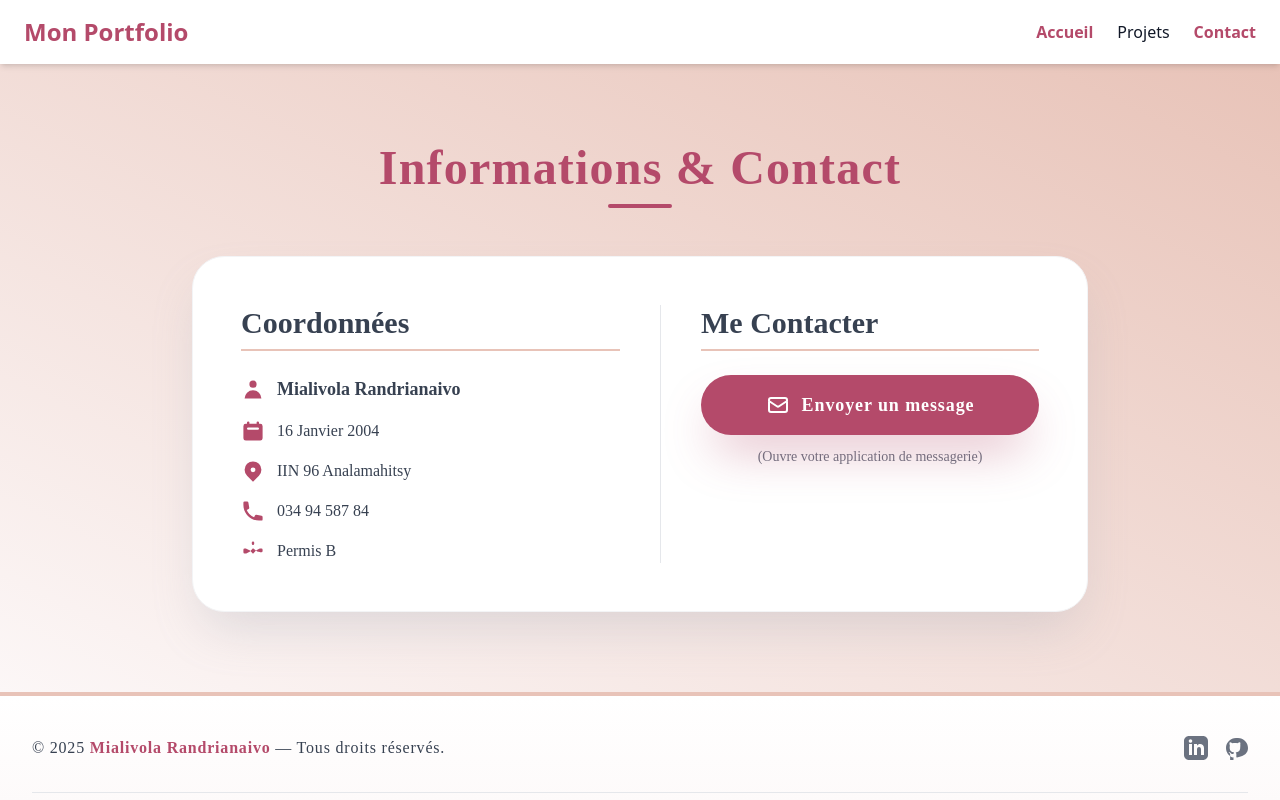
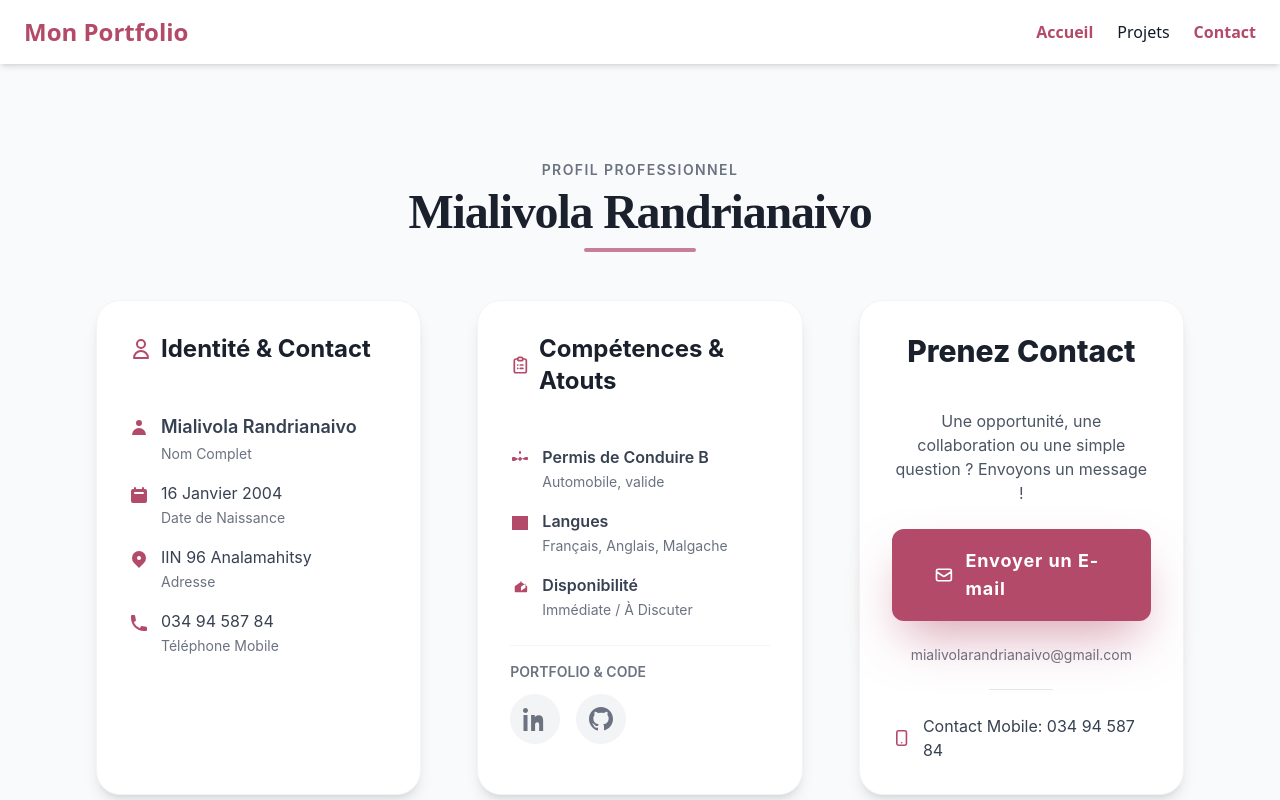
Before and after one commit to Miali1865/mon-portfolio, an Angular app: page /contact in a window 1280 px wide. Shown: the top 800 px of the page. Built offline with nearby package versions, Linux system fonts and the light colour scheme.

Commit message:
amélioration du design globale

```diff
--- a/src/app/layout/header/header.html
+++ b/src/app/layout/header/header.html
@@ -20,12 +20,15 @@
     class="flex-col md:flex md:flex-row md:space-x-6 absolute md:static top-full left-0 w-full md:w-auto bg-white md:bg-transparent shadow-md md:shadow-none space-y-4 md:space-y-0 px-6 md:px-0 py-4 md:py-0 transition-all duration-300 ease-in-out"
   >
     <a routerLink="/" routerLinkActive="text-[#b44a6a] font-semibold"
-      class="hover:text-[#b44a6a] transition">Accueil</a>
+      class="hover:text-[#b44a6a] transition"
+      (click)="closeMenu()">Accueil</a>
 
     <a routerLink="/projets" routerLinkActive="text-[#b44a6a] font-semibold"
-      class="hover:text-[#b44a6a] transition">Projets</a>
+      class="hover:text-[#b44a6a] transition"
+      (click)="closeMenu()">Projets</a>
 
     <a routerLink="/contact" routerLinkActive="text-[#b44a6a] font-semibold"
-      class="hover:text-[#b44a6a] transition">Contact</a>
+      class="hover:text-[#b44a6a] transition"
+      (click)="closeMenu()">Contact</a>
   </nav>
 </header>
--- a/src/app/layout/header/header.ts
+++ b/src/app/layout/header/header.ts
@@ -12,4 +12,8 @@ export class Header {
   toggleMenu() {
     this.isMenuOpen = !this.isMenuOpen;
   }
+
+  closeMenu() {
+    this.isMenuOpen = false;
+  }
 }
--- a/src/app/pages/accueil/accueil.html
+++ b/src/app/pages/accueil/accueil.html
@@ -13,7 +13,10 @@
       </p>
 
       <div class="flex flex-col sm:flex-row gap-6 mt-10">
-        <button class="px-8 py-4 bg-[#b44a6a] text-white rounded-full shadow-xl shadow-[#b44a6a]/30 hover:bg-[#9d3e5d] transition-all duration-500 ease-in-out transform hover:-translate-y-1 hover:shadow-2xl font-semibold tracking-wider">
+        <button
+          routerLink="/projets"
+          class="px-8 py-4 bg-[#b44a6a] text-white rounded-full shadow-xl shadow-[#b44a6a]/30 hover:bg-[#9d3e5d] transition-all duration-500 ease-in-out transform hover:-translate-y-1 hover:shadow-2xl font-semibold tracking-wider"
+        >
           Découvrir mes projets
         </button>
 
--- a/src/app/pages/contact/contact.html
+++ b/src/app/pages/contact/contact.html
@@ -1,56 +1,119 @@
-<section class="bg-gradient-to-tr from-[#fcf7f7] to-[#e8c3b8] w-full py-20 px-8 md:px-16 xl:px-32 font-[Poppins]">
-  <div class="max-w-4xl mx-auto">
+<section class="bg-gray-50 w-full py-24 px-4 md:px-12 xl:px-24 font-[Inter] overflow-hidden">
+  <div class="max-w-6xl mx-auto">
 
-    <h2 class="text-5xl font-extrabold text-[#b44a6a] tracking-wide font-['Playfair_Display',_serif] mb-16 text-center relative">
-      Informations & Contact
-      <span class="absolute -bottom-4 left-1/2 transform -translate-x-1/2 w-16 h-1 bg-[#b44a6a] rounded-full"></span>
-    </h2>
+    <!-- Header -->
+    <header class="mb-16 text-center">
+      <p class="text-sm font-semibold tracking-widest uppercase text-gray-500 mb-2">Profil Professionnel</p>
+      <h2 class="text-5xl font-extrabold text-[#1a202c] tracking-tight font-['Playfair_Display',_serif] relative inline-block">
+        Mialivola Randrianaivo
+        <span class="absolute -bottom-4 left-1/2 transform -translate-x-1/2 w-28 h-1 bg-[#b44a6a] rounded-full opacity-70"></span>
+      </h2>
+    </header>
 
-    <div class="bg-white p-10 lg:p-12 rounded-[2rem] shadow-2xl shadow-gray-400/30 border border-gray-100 grid grid-cols-1 md:grid-cols-2 gap-10">
+    <!-- Card Grid -->
+    <div class="grid grid-cols-1 lg:grid-cols-3 gap-10 lg:gap-14">
 
-      <div>
-        <h3 class="text-3xl font-bold text-gray-700 mb-6 border-b-2 border-[#e8c3b8] pb-2">
-          Coordonnées
+      <!-- Identité & Contact -->
+      <div class="bg-white p-8 rounded-3xl shadow-lg border border-gray-100 flex flex-col space-y-6 hover:shadow-xl transition-shadow duration-300">
+        <h3 class="text-2xl font-bold text-[#1a202c] mb-6 flex items-center">
+          <svg class="w-6 h-6 mr-2 text-[#b44a6a]" fill="none" stroke="currentColor" viewBox="0 0 24 24"><path stroke-linecap="round" stroke-linejoin="round" stroke-width="2" d="M16 7a4 4 0 11-8 0 4 4 0 018 0zM12 14a7 7 0 00-7 7h14a7 7 0 00-7-7z"></path></svg>
+          Identité & Contact
         </h3>
-
         <ul class="space-y-4 text-gray-700">
-          <li class="flex items-center space-x-3">
-            <svg class="w-6 h-6 text-[#b44a6a] flex-shrink-0" fill="currentColor" viewBox="0 0 20 20" xmlns="http://www.w3.org/2000/svg"><path d="M10 9a3 3 0 100-6 3 3 0 000 6zm-7 9a7 7 0 1114 0H3z"></path></svg>
-            <span class="font-bold text-lg">Mialivola Randrianaivo</span>
+          <li class="flex items-start space-x-3">
+            <svg class="w-5 h-5 text-[#b44a6a] mt-1 flex-shrink-0" fill="currentColor" viewBox="0 0 20 20"><path fill-rule="evenodd" d="M10 9a3 3 0 100-6 3 3 0 000 6zm-7 9a7 7 0 1114 0H3z" clip-rule="evenodd"></path></svg>
+            <div>
+              <span class="font-semibold text-lg block">Mialivola Randrianaivo</span>
+              <span class="text-sm text-gray-500">Nom Complet</span>
+            </div>
           </li>
-          <li class="flex items-center space-x-3">
-            <svg class="w-6 h-6 text-[#b44a6a] flex-shrink-0" fill="currentColor" viewBox="0 0 20 20" xmlns="http://www.w3.org/2000/svg"><path fill-rule="evenodd" d="M6 2a1 1 0 00-1 1v1H4a2 2 0 00-2 2v10a2 2 0 002 2h12a2 2 0 002-2V6a2 2 0 00-2-2h-1V3a1 1 0 10-2 0v1H7V3a1 1 0 00-1-1zm0 5a1 1 0 000 2h8a1 1 0 100-2H6z" clip-rule="evenodd"></path></svg>
-            <span class="text-md">16 Janvier 2004</span>
+          <li class="flex items-start space-x-3">
+            <svg class="w-5 h-5 text-[#b44a6a] mt-1 flex-shrink-0" fill="currentColor" viewBox="0 0 20 20"><path fill-rule="evenodd" d="M6 2a1 1 0 00-1 1v1H4a2 2 0 00-2 2v10a2 2 0 002 2h12a2 2 0 002-2V6a2 2 0 00-2-2h-1V3a1 1 0 10-2 0v1H7V3a1 1 0 00-1-1zm0 5a1 1 0 000 2h8a1 1 0 100-2H6z" clip-rule="evenodd"></path></svg>
+            <div>
+              <span class="block">16 Janvier 2004</span>
+              <span class="text-sm text-gray-500">Date de Naissance</span>
+            </div>
           </li>
-          <li class="flex items-center space-x-3">
-            <svg class="w-6 h-6 text-[#b44a6a] flex-shrink-0" fill="currentColor" viewBox="0 0 20 20" xmlns="http://www.w3.org/2000/svg"><path fill-rule="evenodd" d="M5.05 4.05a7 7 0 119.9 9.9L10 18.9l-4.95-4.95a7 7 0 010-9.9zM10 11a2 2 0 100-4 2 2 0 000 4z" clip-rule="evenodd"></path></svg>
-            <span class="text-md">IIN 96 Analamahitsy</span>
+          <li class="flex items-start space-x-3">
+            <svg class="w-5 h-5 text-[#b44a6a] mt-1 flex-shrink-0" fill="currentColor" viewBox="0 0 20 20"><path fill-rule="evenodd" d="M5.05 4.05a7 7 0 119.9 9.9L10 18.9l-4.95-4.95a7 7 0 010-9.9zM10 11a2 2 0 100-4 2 2 0 000 4z" clip-rule="evenodd"></path></svg>
+            <div>
+              <span class="block">IIN 96 Analamahitsy</span>
+              <span class="text-sm text-gray-500">Adresse</span>
+            </div>
           </li>
-          <li class="flex items-center space-x-3">
-            <svg class="w-6 h-6 text-[#b44a6a] flex-shrink-0" fill="currentColor" viewBox="0 0 20 20" xmlns="http://www.w3.org/2000/svg"><path d="M2 3a1 1 0 011-1h2.153a1 1 0 01.986.836l.74 4.435a1 1 0 01-.54 1.06l-1.548.773a11.037 11.037 0 006.105 6.105l.772-1.549a1 1 0 011.06-.54l4.435.74a1 1 0 01.836.986V17a1 1 0 01-1 1h-2C7.82 18 2 12.18 2 5V3z"></path></svg>
-            <span class="text-md">034 94 587 84</span>
-          </li>
-          <li class="flex items-center space-x-3">
-            <svg class="w-6 h-6 text-[#b44a6a] flex-shrink-0" fill="currentColor" viewBox="0 0 20 20" xmlns="http://www.w3.org/2000/svg"><path d="M10 2a1 1 0 00-1 1v1a1 1 0 002 0V3a1 1 0 00-1-1zM2 9a1 1 0 011-1h1.086c.106 0 .21.018.31.054L7.545 9.554a1 1 0 01.127.144L10 12.213l2.328-2.515a1 1 0 01.127-.144l3.149-1.554a1 1 0 01.31-.054H17a1 1 0 011 1v1a1 1 0 01-1 1h-1.086c-.106 0-.21-.018-.31-.054L13.455 10.446a1 1 0 01-.127-.144L10 7.787l-2.328 2.515a1 1 0 01-.127.144l-3.149 1.554a1 1 0 01-.31.054H3a1 1 0 01-1-1v-1z"></path></svg>
-            <span class="text-md">Permis B</span>
+          <li class="flex items-start space-x-3">
+            <svg class="w-5 h-5 text-[#b44a6a] mt-1 flex-shrink-0" fill="currentColor" viewBox="0 0 20 20"><path d="M2 3a1 1 0 011-1h2.153a1 1 0 01.986.836l.74 4.435a1 1 0 01-.54 1.06l-1.548.773a11.037 11.037 0 006.105 6.105l.772-1.549a1 1 0 011.06-.54l4.435.74a1 1 0 01.836.986V17a1 1 0 01-1 1h-2C7.82 18 2 12.18 2 5V3z"></path></svg>
+            <div>
+              <span class="block">034 94 587 84</span>
+              <span class="text-sm text-gray-500">Téléphone Mobile</span>
+            </div>
           </li>
         </ul>
       </div>
 
-      <div class="md:border-l md:border-gray-200 md:pl-10">
+      <!-- Compétences & Atouts -->
+      <div class="bg-white p-8 rounded-3xl shadow-lg border border-gray-100 flex flex-col space-y-6 hover:shadow-xl transition-shadow duration-300">
+        <h3 class="text-2xl font-bold text-[#1a202c] mb-6 flex items-center">
+          <svg class="w-6 h-6 mr-2 text-[#b44a6a]" fill="none" stroke="currentColor" viewBox="0 0 24 24"><path stroke-linecap="round" stroke-linejoin="round" stroke-width="2" d="M9 5H7a2 2 0 00-2 2v12a2 2 0 002 2h10a2 2 0 002-2V7a2 2 0 00-2-2h-2M9 5a2 2 0 002 2h2a2 2 0 002-2M9 5a2 2 0 012-2h2a2 2 0 012 2m-3 7h3m-3 4h3m-6-4h.01M9 16h.01"></path></svg>
+          Compétences & Atouts
+        </h3>
+        <ul class="space-y-4 text-gray-700">
+          <li class="flex items-start space-x-3">
+            <svg class="w-5 h-5 text-[#b44a6a] mt-1 flex-shrink-0" fill="currentColor" viewBox="0 0 20 20"><path d="M10 2a1 1 0 00-1 1v1a1 1 0 002 0V3a1 1 0 00-1-1zM2 9a1 1 0 011-1h1.086c.106 0 .21.018.31.054L7.545 9.554a1 1 0 01.127.144L10 12.213l2.328-2.515a1 1 0 01.127-.144l3.149-1.554a1 1 0 01.31-.054H17a1 1 0 011 1v1a1 1 0 01-1 1h-1.086c-.106 0-.21-.018-.31-.054L13.455 10.446a1 1 0 01-.127-.144L10 7.787l-2.328 2.515a1 1 0 01-.127.144l-3.149 1.554a1 1 0 01-.31.054H3a1 1 0 01-1-1v-1z"></path></svg>
+            <div>
+              <span class="font-semibold block">Permis de Conduire B</span>
+              <span class="text-sm text-gray-500">Automobile, valide</span>
+            </div>
+          </li>
+          <li class="flex items-start space-x-3">
+            <svg class="w-5 h-5 text-[#b44a6a] mt-1 flex-shrink-0" fill="currentColor" viewBox="0 0 20 20"><path d="M7 3H2v14h16V3h-5M7 3a2 2 0 002 2h6a2 2 0 002-2m-4 5h4m-4 4h4m-8-4h.01M7 12h.01M7 16h.01"></path></svg>
+            <div>
+              <span class="font-semibold block">Langues</span>
+              <span class="text-sm text-gray-500">Français, Anglais, Malgache</span>
+            </div>
+          </li>
+          <li class="flex items-start space-x-3">
+            <svg class="w-5 h-5 text-[#b44a6a] mt-1 flex-shrink-0" fill="currentColor" viewBox="0 0 20 20"><path d="M12 4.316a.7.7 0 00-.5.17l-6.5 4.5a.7.7 0 00-.25.5v5a.7.7 0 00.7.7h11a.7.7 0 00.7-.7v-5a.7.7 0 00-.25-.5l-6.5-4.5a.7.7 0 00-.5-.17zm-1 9.47v-4.14l4.5-3.15v4.14l-4.5 3.15z"></path></svg>
+            <div>
+              <span class="font-semibold block">Disponibilité</span>
+              <span class="text-sm text-gray-500">Immédiate / À Discuter</span>
+            </div>
+          </li>
+        </ul>
 
-        <h3 class="text-3xl font-bold text-gray-700 mb-6 border-b-2 border-[#e8c3b8] pb-2">
-          Me Contacter
-        </h3>
+        <!-- Portfolio -->
+        <div class="mt-6 pt-4 border-t border-gray-100">
+          <p class="text-sm font-semibold uppercase text-gray-500 mb-3">Portfolio & Code</p>
+          <div class="flex space-x-4">
+            <a href="https://linkedin.com/in/mialivola" target="_blank" class="text-gray-500 hover:text-[#0A66C2] transition-colors p-3 rounded-full bg-gray-100 hover:bg-white border border-gray-100 hover:border-[#0A66C2]">
+              <svg class="w-6 h-6" fill="currentColor" viewBox="0 0 24 24"><path d="M4.98 3.5C4.98 4.88 3.88 6 2.5 6S0 4.88 0 3.5 1.12 1 2.5 1s2.48 1.12 2.48 2.5zM.5 8h4v16h-4V8zm7.5 0h3.75v2.22h.05c.52-.99 1.79-2.03 3.68-2.03 3.94 0 4.66 2.6 4.66 5.97V24h-4v-5.66c0-1.35-.02-3.09-1.88-3.09-1.88 0-2.17 1.46-2.17 2.98V24h-4V8z"></path></svg>
+            </a>
+            <a href="https://github.com/mialivola" target="_blank" class="text-gray-500 hover:text-black transition-colors p-3 rounded-full bg-gray-100 hover:bg-white border border-gray-100 hover:border-black">
+              <svg class="w-6 h-6" fill="currentColor" viewBox="0 0 24 24"><path d="M12 0C5.37 0 0 5.37 0 12c0 5.3 3.438 9.8 8.205 11.385.6.113.82-.26.82-.577v-2.17c-3.338.725-4.033-1.61-4.033-1.61-.546-1.387-1.334-1.757-1.334-1.757-1.09-.745.082-.73.082-.73 1.205.084 1.84 1.238 1.84 1.238 1.07 1.835 2.805 1.305 3.49.998.108-.775.418-1.305.762-1.605-2.665-.3-5.467-1.335-5.467-5.935 0-1.31.465-2.38 1.235-3.22-.124-.303-.535-1.522.116-3.17 0 0 1.005-.322 3.3 1.23a11.51 11.51 0 013-.405c1.02.004 2.045.137 3 .405 2.28-1.552 3.285-1.23 3.285-1.23.655 1.648.244 2.867.12 3.17.77.84 1.23 1.91 1.23 3.22 0 4.61-2.807 5.63-5.48 5.925.43.37.815 1.102.815 2.222v3.293c0 .32.217.694.825.576C20.565 21.796 24 17.3 24 12c0-6.63-5.37-12-12-12z"></path></svg>
+            </a>
+          </div>
+        </div>
+      </div>
+
+      <!-- Contact -->
+      <div class="bg-white p-8 rounded-3xl shadow-lg border border-gray-100 flex flex-col justify-center items-center space-y-6 hover:shadow-xl transition-shadow duration-300">
+        <h3 class="text-3xl font-extrabold text-[#1a202c] mb-4 text-center">Prenez Contact</h3>
+        <p class="text-center text-gray-600 mb-6 max-w-xs">Une opportunité, une collaboration ou une simple question ? Envoyons un message !</p>
 
         <a href="mailto:mialivolarandrianaivo@gmail.com"
-          class="inline-flex items-center justify-center w-full px-8 py-4 bg-[#b44a6a] text-white rounded-full shadow-2xl shadow-[#b44a6a]/40 hover:bg-[#9d3e5d] transition-all duration-500 ease-in-out transform hover:scale-[1.02] font-semibold tracking-wider text-lg">
-          <svg class="w-6 h-6 mr-3" fill="none" stroke="currentColor" viewBox="0 0 24 24" xmlns="http://www.w3.org/2000/svg"><path stroke-linecap="round" stroke-linejoin="round" stroke-width="2" d="M3 8l7.89 5.26a2 2 0 002.22 0L21 8M5 19h14a2 2 0 002-2V7a2 2 0 00-2-2H5a2 2 0 00-2 2v10a2 2 0 002 2z"></path></svg>
-          Envoyer un message
+          class="inline-flex items-center justify-center w-full max-w-sm px-10 py-4 bg-[#b44a6a] text-white rounded-xl shadow-2xl shadow-[#b44a6a]/50 hover:bg-[#9d3e5d] transition-all duration-300 ease-in-out transform hover:scale-[1.03] font-bold tracking-wider text-lg border-2 border-transparent hover:border-white">
+          <svg class="w-6 h-6 mr-3" fill="none" stroke="currentColor" viewBox="0 0 24 24"><path stroke-linecap="round" stroke-linejoin="round" stroke-width="2" d="M3 8l7.89 5.26a2 2 0 002.22 0L21 8M5 19h14a2 2 0 002-2V7a2 2 0 00-2-2H5a2 2 0 00-2 2v10a2 2 0 002 2z"></path></svg>
+          Envoyer un E-mail
         </a>
-        <p class="text-center text-sm text-gray-500 mt-3">
-            (Ouvre votre application de messagerie)
-        </p>
+
+        <p class="text-center text-sm text-gray-500 mt-2">mialivolarandrianaivo@gmail.com</p>
+
+        <div class="my-6 w-16 h-px bg-gray-200"></div>
+
+        <div class="flex items-center space-x-3 text-gray-700">
+          <svg class="w-5 h-5 text-[#b44a6a]" fill="none" stroke="currentColor" viewBox="0 0 24 24"><path stroke-linecap="round" stroke-linejoin="round" stroke-width="2" d="M12 18h.01M8 21h8a2 2 0 002-2V5a2 2 0 00-2-2H8a2 2 0 00-2 2v14a2 2 0 002 2z"></path></svg>
+          <span class="text-base">Contact Mobile: 034 94 587 84</span>
+        </div>
       </div>
 
     </div>
```
Also changed, not shown: src/app/pages/projets/projets.html (+47 -67 lines).
